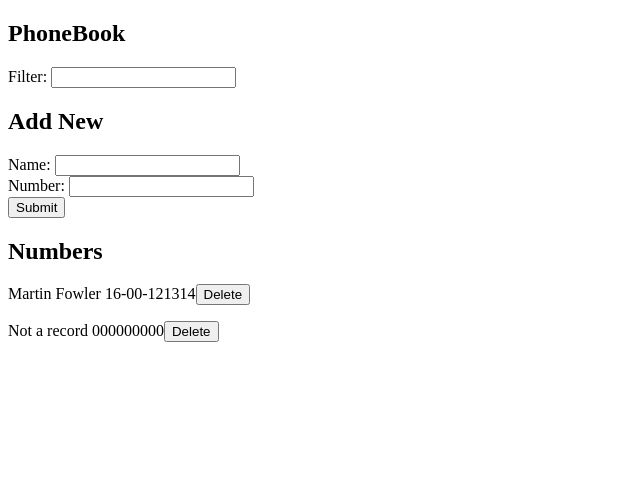
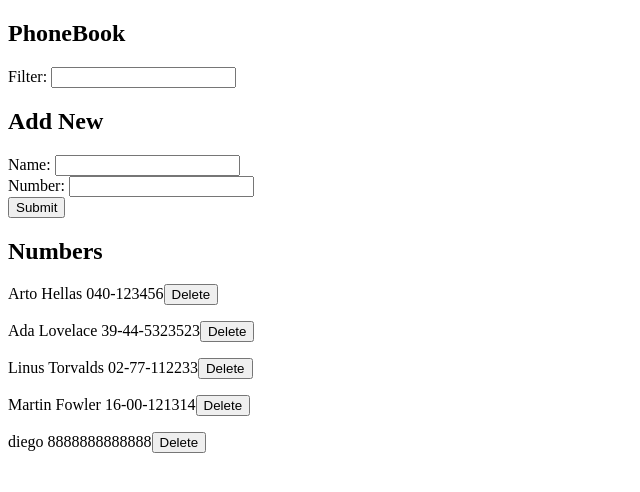
Before and after one commit to lonchanick/fullstackopen, a React (Vite) app in the folder part2/myapp/: page / in a window 1280 px wide. Shown: the top 492 px of the page, without its empty margins (0-640 px from the left). Built offline with nearby package versions, Linux system fonts and the light colour scheme; data requests are answered from the project's data file.

Commit message:
exercises 2.12 to 2.15 done!

```diff
--- a/part2/myapp/persons.json
+++ b/part2/myapp/persons.json
@@ -1,9 +1,29 @@
 {
   "persons": [
+    {
+      "name": "Arto Hellas",
+      "number": "040-123456",
+      "id": "1"
+    },
+    {
+      "name": "Ada Lovelace",
+      "number": "39-44-5323523",
+      "id": "2"
+    },
+    {
+      "name": "Linus Torvalds",
+      "number": "02-77-112233",
+      "id": "6"
+    },
     {
       "name": "Martin Fowler",
       "number": "16-00-121314",
       "id": "20"
+    },
+    {
+      "name": "diego",
+      "number": "8888888888888",
+      "id": "6c23"
     }
   ]
 }
--- a/part2/myapp/src/App.jsx
+++ b/part2/myapp/src/App.jsx
@@ -8,15 +8,9 @@ const App = () => {
   const [filter, setFilter] = useState("");
 
   const persons = () => {
-    const notARecord = {
-      "name": "Not a record",
-      "number": "000000000",
-      "id": "3222"
-    }
-
     phoneService.getAll()
     .then(response => {
-      setNewPerson(response.concat(notARecord))
+      setNewPerson(response)
     })
   }
 
@@ -37,13 +31,26 @@ const App = () => {
     setFilter(event.target.value);
   };
 
+  //on creating a new record
   const onSubmitForm = (event) => {
     event.preventDefault();
     const alreadyExist = person.find((p) => p.name === newPersonInput);
 
     if (alreadyExist) {
-      alert(`${newPersonInput} already exist!`);
-      return;
+      const confirmResult = confirm(`${newPersonInput} already exist, replace the old number with the new one?`);
+      if(confirmResult)
+      {
+        const newPerson = {...alreadyExist, number: newNumberInput};
+        console.log(newPerson);
+        phoneService.update(alreadyExist.id, newPerson)
+        .then(response => {
+          console.log(response.data);
+          setNewPerson(person.map(per => per.id !== alreadyExist.id ? per : newPerson));
+          setNewPersonInput("");
+          setNewNumberInput("");
+        })
+        return;
+      }
     }
 
     const newPerson = {
@@ -54,14 +61,11 @@ const App = () => {
 
     phoneService.push(newPerson)
     .then(response => {
-      console.log('id: ',response.id);
       newPerson.id = response.id;
       setNewPerson(person.concat(newPerson));
       setNewPersonInput("");
       setNewNumberInput("");
     });
-
-
   };
 
   const remove = (id)=>{
--- a/part2/myapp/src/services/phone.js
+++ b/part2/myapp/src/services/phone.js
@@ -11,6 +11,11 @@ const push = (obj) =>{
 const remove = (id) =>{
     return axios.delete(`${baseUrl}/${id}`)
     .then(response => response.data)
+    .catch(err => {
+        return alert('obj does not exist!')
+    })
 }
 
-export default {getAll, push, remove}
+const update = (id, obj) => axios.put(`${baseUrl}/${id}`, obj);
+
+export default {getAll, push, remove, update}
```
